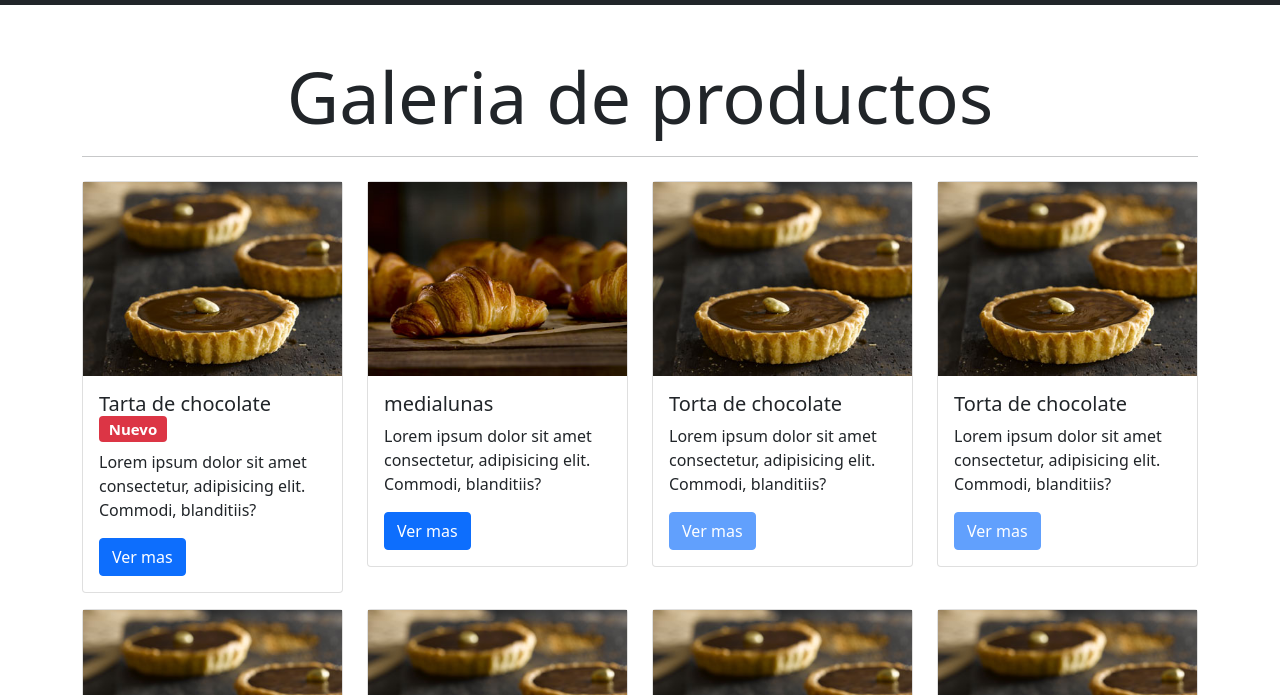
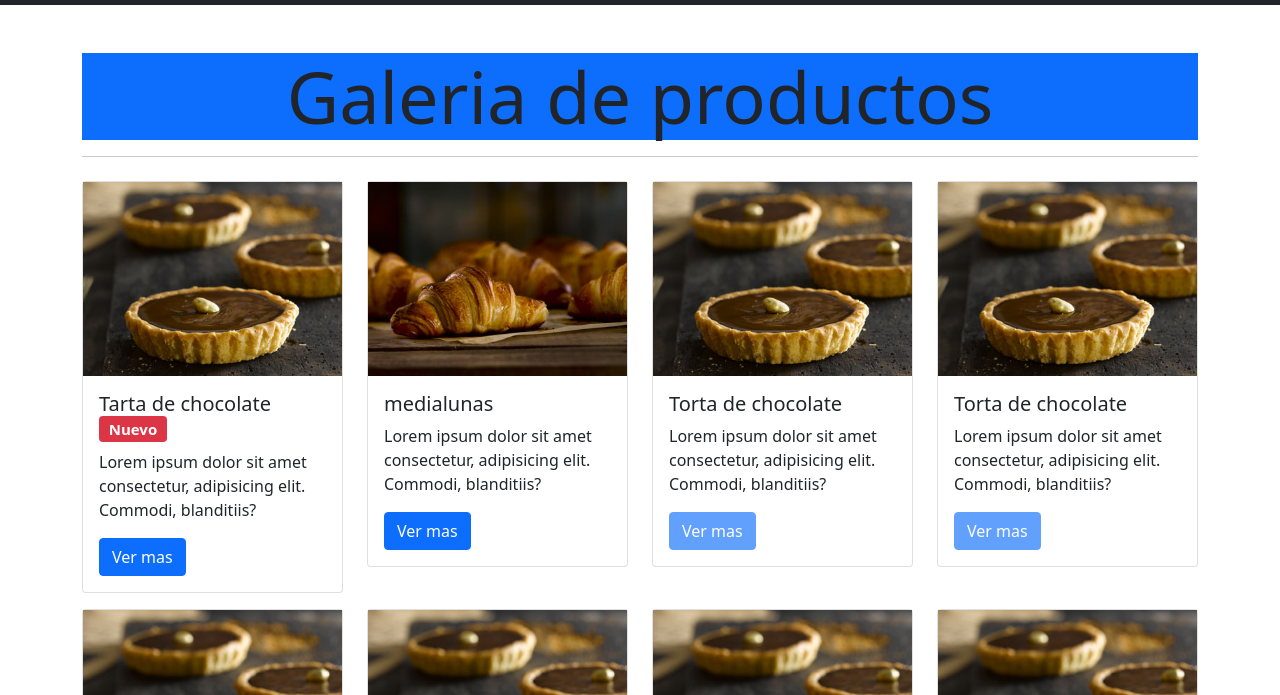
Before and after one commit to lujanmarin/panaderiacocu, a plain HTML site: page pages/productos.html in a window 1280 px wide. Shown: the part 105-800 px from the top of the page. Drawn offline with Linux system fonts and the light colour scheme.

Commit message:
cambie el color del titulo

```diff
--- a/pages/productos.html
+++ b/pages/productos.html
@@ -57,7 +57,7 @@
     </header>
     <main class="container">
     <section class="my-5">
-        <h1 class="display-2 text-center">Galeria de productos</h1>
+        <h1 class="display-2 text-center bg-primary">Galeria de productos</h1>
         <hr>
         <article class="row">
          <div class="col-sm-12 col-md-4 col-lg-3 my-2">
```
